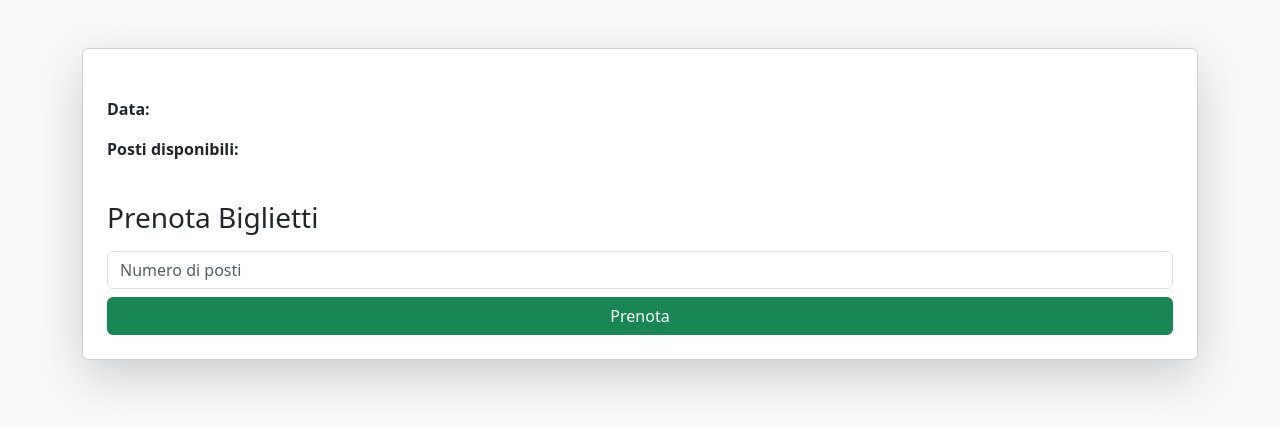
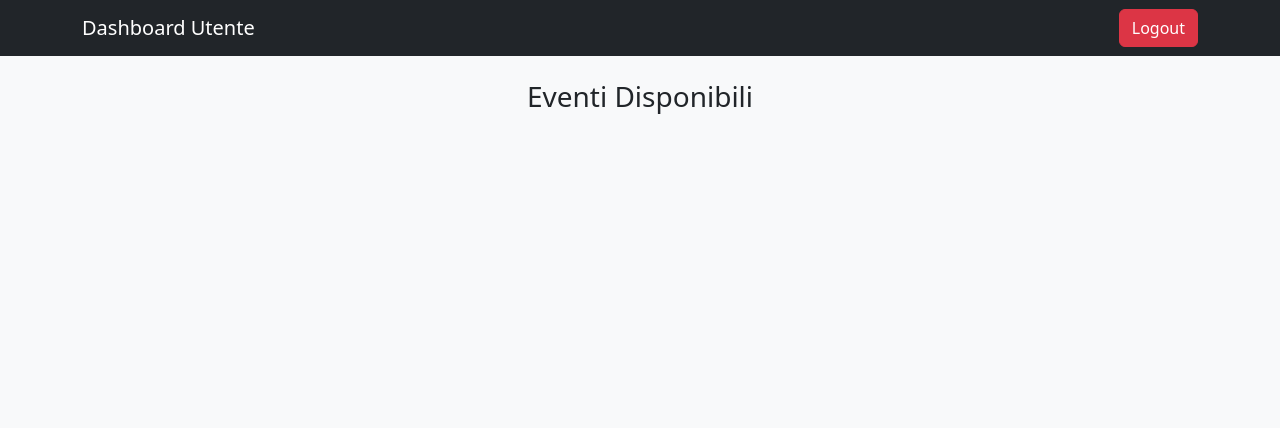
Before and after one commit to zetilion/Event_Manager, a plain HTML site: page frontend/dashboard_utente.html in a window 1280 px wide. Drawn offline with nearby package versions, Linux system fonts and the light colour scheme; no server answers.

Commit message:
Update dashboard_utente.html

```diff
--- a/frontend/dashboard_utente.html
+++ b/frontend/dashboard_utente.html
@@ -3,25 +3,23 @@
 <head>
     <meta charset="UTF-8">
     <meta name="viewport" content="width=device-width, initial-scale=1.0">
-    <title>Dettagli Evento</title>
+    <title>Dashboard Utente</title>
     <link rel="stylesheet" href="https://cdn.jsdelivr.net/npm/bootstrap@5.3.0/dist/css/bootstrap.min.css">
     <script defer src="script.js"></script>
 </head>
 <body class="bg-light">
 
-    <div class="container mt-5">
-        <div class="card p-4 shadow-lg">
-            <h2 id="event-title" class="text-primary"></h2>
-            <p id="event-description" class="fs-5"></p>
-            <p><strong>Data:</strong> <span id="event-date" class="text-secondary"></span></p>
-            <p><strong>Posti disponibili:</strong> <span id="event-seats" class="text-success"></span></p>
+    <!-- NAVBAR -->
+    <nav class="navbar navbar-dark bg-dark">
+        <div class="container">
+            <span class="navbar-brand">Dashboard Utente</span>
+            <button class="btn btn-danger" onclick="logout()">Logout</button>
+        </div>
+    </nav>
 
-            <h3 class="mt-4">Prenota Biglietti</h3>
-            <form id="booking-form">
-                <input type="number" id="seats-booked" class="form-control my-2" placeholder="Numero di posti" required>
-                <button type="submit" class="btn btn-success w-100">Prenota</button>
-            </form>
-        </div>
+    <div class="container mt-4">
+        <h3 class="text-center mb-4">Eventi Disponibili</h3>
+        <div id="events-container" class="row g-3"></div>
     </div>
 
 </body>
```
